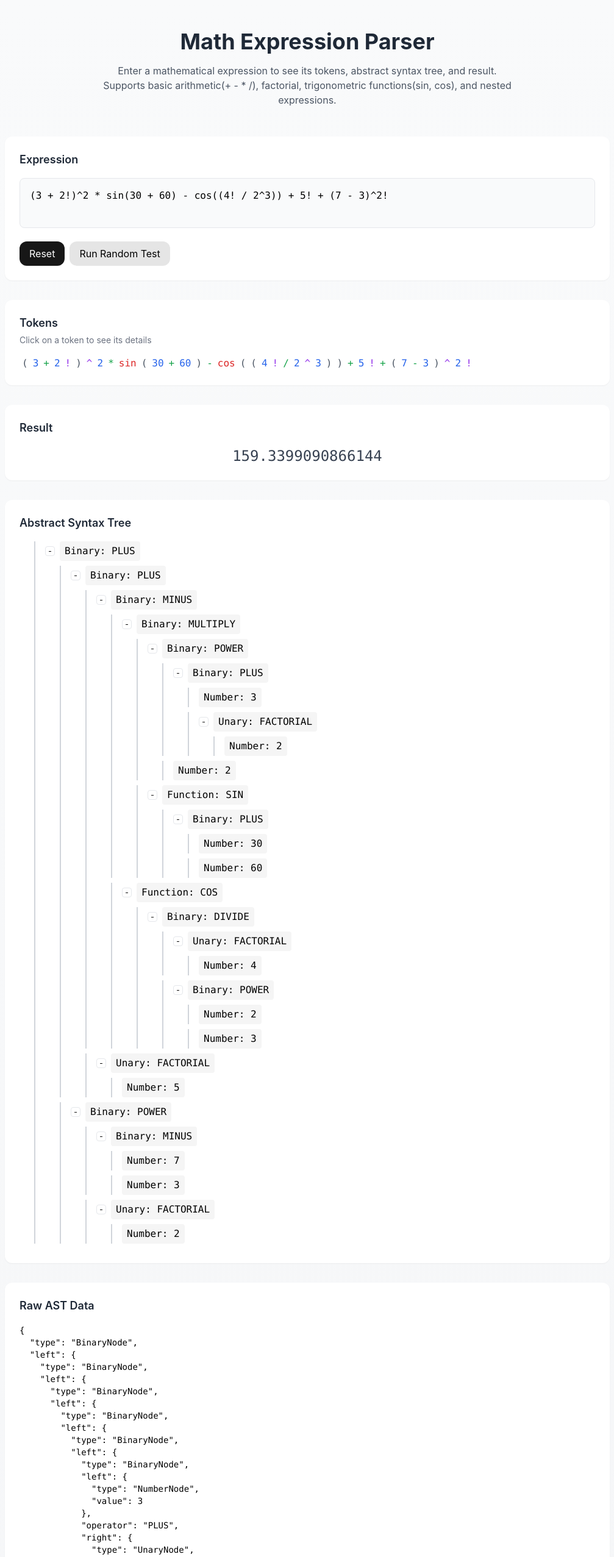
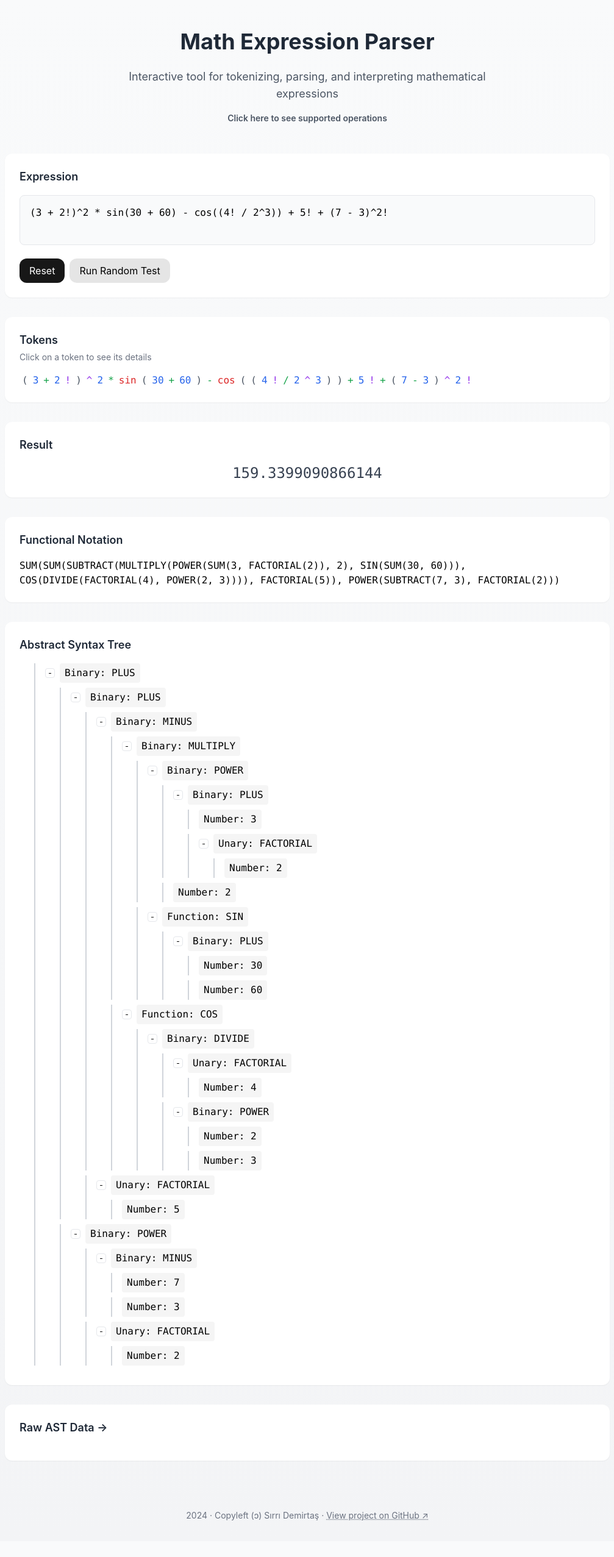
Before and after one commit to sirridemirtas/MathExpressionParser, a React (Vite) app: page / in a window 1280 px wide. Shown: the top 2554 px of the page at 61% size, without its empty margins (136-1143 px from the left). After the commit the page ends 2528 px from the top, so only its background shows below. Built offline with nearby package versions, Linux system fonts and the light colour scheme.

Commit message:
Add functional notation component

```diff
--- a/src/App.tsx
+++ b/src/App.tsx
@@ -6,6 +6,7 @@ import { Interpreter } from "./lib/Interpreter";
 import TokenList from "./components/TokenList";
 import TreeNode from "./components/TreeNode";
 import { testCases } from "./lib/test";
+import FunctionalNotation from "./components/FunctionalNotation";
 
 const tokenColors: Record<TokenType, string> = {
   NUMBER: "blue",
@@ -22,7 +23,7 @@ const tokenColors: Record<TokenType, string> = {
   EOF: "gray-400",
 };
 
-function App() {
+const App: React.FC = () => {
   const [expression, setExpression] = useState(
     "(3 + 2!)^2 * sin(30 + 60) - cos((4! / 2^3)) + 5! + (7 - 3)^2!"
   );
@@ -36,6 +37,16 @@ function App() {
     expected: number;
     passed?: boolean;
   } | null>(null);
+  const [showSupportedOperations, setShowSupportedOperations] = useState(false);
+  const [showAst, setShowAst] = useState(false);
+
+  const toggleSupportedOperations = () => {
+    setShowSupportedOperations(!showSupportedOperations);
+  };
+
+  const toggleAstVisibility = () => {
+    setShowAst(!showAst);
+  };
 
   const handleChange = (e: React.ChangeEvent<HTMLTextAreaElement>) => {
     const inputValue = e.target.value;
@@ -78,6 +89,11 @@ function App() {
   const handleReset = () => {
     setExpression("");
     setError(null);
+
+    const textarea = document.querySelector("textarea");
+    if (textarea) {
+      textarea.focus();
+    }
   };
 
   const handleRunRandomTest = () => {
@@ -93,20 +109,43 @@ function App() {
     handleChange({
       target: { value: expression },
     } as React.ChangeEvent<HTMLTextAreaElement>);
-  }, []);
+  }, [expression]);
 
   return (
     <div className="min-h-screen bg-gradient-to-b from-gray-50 to-gray-100">
       <main className="max-w-5xl mx-auto px-4 py-12">
         <header className="text-center mb-12">
-          <h1 className="text-4xl font-bold text-gray-800 mb-4">
+          <h1 className="text-4xl font-bold text-gray-800 mb-6">
             Math Expression Parser
           </h1>
-          <p className="text-gray-600 max-w-2xl mx-auto">
-            Enter a mathematical expression to see its tokens, abstract syntax
-            tree, and result. Supports basic arithmetic(+ - * /), factorial,
-            trigonometric functions(sin, cos), and nested expressions.
-          </p>
+          <div className="text-gray-600 max-w-2xl mx-auto space-y-4">
+            <p className="text-lg">
+              Interactive tool for tokenizing, parsing, and interpreting
+              mathematical expressions
+            </p>
+
+            <div className="text-center mx-auto max-w-xl text-sm ">
+              <div>
+                <h3
+                  className="font-semibold mb-2 cursor-pointer"
+                  onClick={toggleSupportedOperations}
+                >
+                  Click here to see supported operations
+                </h3>
+                {showSupportedOperations && (
+                  <ul className="space-y-1 list-inside">
+                    <li>Basic arithmetic operations (+, -, *, /)</li>
+                    <li>Exponentiation (^)</li>
+                    <li>Factorial operations (!)</li>
+                    <li>Trigonometric functions (sin, cos)</li>
+                    <li>Parentheses for grouping</li>
+                    <li>Integer and decimal numbers</li>
+                    <li>Negative numbers</li>
+                  </ul>
+                )}
+              </div>
+            </div>
+          </div>
         </header>
 
         <div className="space-y-8">
@@ -199,6 +238,15 @@ function App() {
               {ast && (
                 <section className="bg-white rounded-xl shadow-sm p-6">
                   <h2 className="text-lg font-semibold text-gray-800 mb-4">
+                    Functional Notation
+                  </h2>
+                  <FunctionalNotation node={ast} />
+                </section>
+              )}
+
+              {ast && (
+                <section className="bg-white rounded-xl shadow-sm p-6">
+                  <h2 className="text-lg font-semibold text-gray-800 mb-4">
                     Abstract Syntax Tree
                   </h2>
                   <div className="overflow-auto">
@@ -208,13 +256,18 @@ function App() {
               )}
 
               {ast && (
-                <section className="bg-white rounded-xl shadow-sm p-6">
-                  <h2 className="text-lg font-semibold text-gray-800 mb-4">
-                    Raw AST Data
+                <section className="bg-white rounded-xl shadow-sm p-6 mt-4">
+                  <h2
+                    onClick={toggleAstVisibility}
+                    className="text-lg font-semibold text-gray-800 mb-4 cursor-pointer transition-colors flex items-center"
+                  >
+                    Raw AST Data {showAst ? "↓" : "→"}
                   </h2>
-                  <pre className="overflow-auto text-sm">
-                    <code>{JSON.stringify(ast, null, 2)}</code>
-                  </pre>
+                  {showAst && (
+                    <pre className="overflow-auto text-sm">
+                      <code>{JSON.stringify(ast, null, 2)}</code>
+                    </pre>
+                  )}
                 </section>
               )}
             </div>
@@ -223,10 +276,19 @@ function App() {
       </main>
 
       <footer className="text-center py-8 text-gray-500 text-sm">
-        <p>Copyleft (ɔ) 2024 Sırrı Demirtaş</p>
+        <p>
+          2024 · Copyleft (ɔ) Sırrı Demirtaş ·{" "}
+          <a
+            className="underline decoration-dotted"
+            href="https://github.com/sirridemirtas/MathExpressionParser"
+            target="_blank"
+          >
+            View project on GitHub ↗
+          </a>
+        </p>
       </footer>
     </div>
   );
-}
+};
 
 export default App;
--- /dev/null
+++ b/src/components/FunctionalNotation.tsx
@@ -0,0 +1,68 @@
+import React from "react";
+import {
+  ASTNode,
+  NumberNode,
+  BinaryNode,
+  UnaryNode,
+  FunctionNode,
+} from "../lib/Parser";
+
+interface FunctionalNotationProps {
+  node: ASTNode;
+}
+
+const operatorToFunctionName: Record<string, string> = {
+  PLUS: "SUM",
+  MINUS: "SUBTRACT",
+  MULTIPLY: "MULTIPLY",
+  DIVIDE: "DIVIDE",
+  POWER: "POWER",
+  FACTORIAL: "FACTORIAL",
+};
+
+const FunctionalNotation: React.FC<FunctionalNotationProps> = ({ node }) => {
+  const renderNode = (node: ASTNode): React.ReactNode => {
+    if (!node) return null;
+
+    switch (node.type) {
+      case "NumberNode":
+        return <span>{(node as NumberNode).value}</span>;
+
+      case "BinaryNode": {
+        const bNode = node as BinaryNode;
+        const funcName = operatorToFunctionName[bNode.operator];
+        return (
+          <span>
+            {funcName}({renderNode(bNode.left)}, {renderNode(bNode.right)})
+          </span>
+        );
+      }
+
+      case "UnaryNode": {
+        const uNode = node as UnaryNode;
+        const funcName = operatorToFunctionName[uNode.operator];
+        return (
+          <span>
+            {funcName}({renderNode(uNode.operand)})
+          </span>
+        );
+      }
+
+      case "FunctionNode": {
+        const fNode = node as FunctionNode;
+        return (
+          <span>
+            {fNode.name}({renderNode(fNode.argument)})
+          </span>
+        );
+      }
+
+      default:
+        return null;
+    }
+  };
+
+  return <div className="font-mono">{renderNode(node)}</div>;
+};
+
+export default FunctionalNotation;
```
